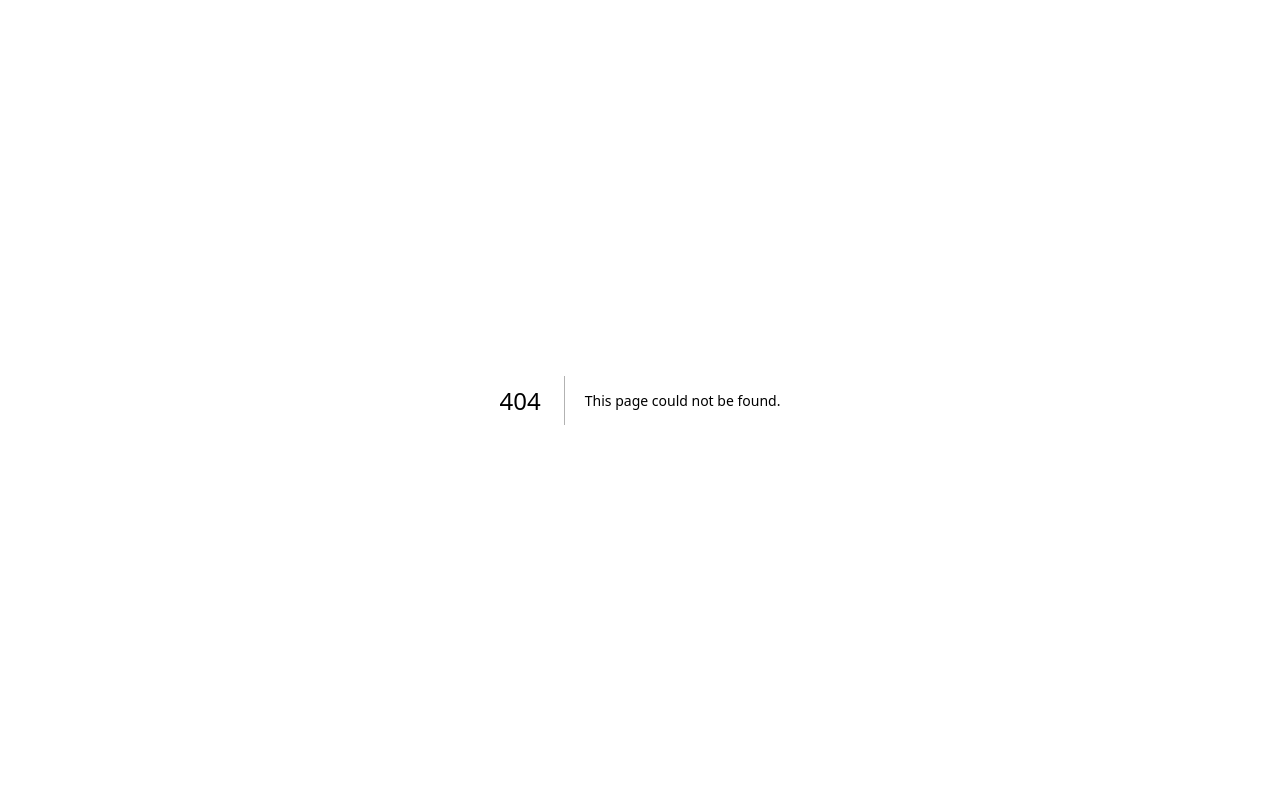
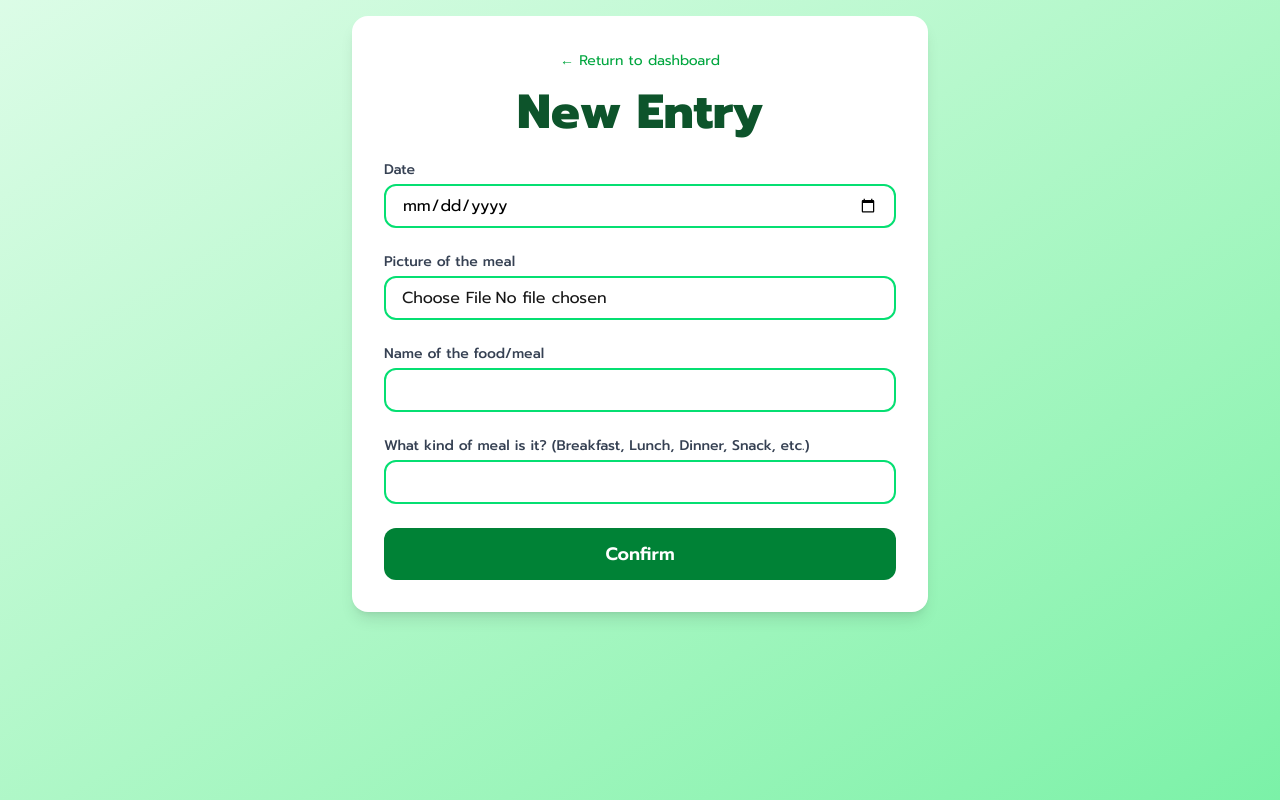
Before and after one commit to Thitibuntana/next-food-tracker-firebase-app, a Next.js app: page /addfood/1 in a window 1280 px wide. Before the commit this address had no page. Built offline with nearby package versions, Linux system fonts and the light colour scheme; no server answers.

Commit message:
Add files via upload

```diff
--- /dev/null
+++ b/app/addfood/[id]/page.tsx
@@ -0,0 +1,197 @@
+"use client";
+
+import { useState } from "react";
+import Link from "next/link";
+import { useRouter } from "next/navigation";
+import { firebasedb } from "@/lib/firebaseConfig";
+import { supabase } from "@/lib/supabaseClient";
+import { collection, addDoc, serverTimestamp } from "firebase/firestore";
+
+export default function AddFoodPage() {
+  const router = useRouter();
+
+  const [formData, setFormData] = useState<{
+    date: string;
+    mealName: string;
+    mealType: string;
+    image: File | null;
+  }>({
+    date: "",
+    mealName: "",
+    mealType: "",
+    image: null,
+  });
+
+  const [imagePreview, setImagePreview] = useState<string | null>(null);
+  const [loading, setLoading] = useState(false);
+  const [error, setError] = useState<string | null>(null);
+
+  const handleChange = (e: React.ChangeEvent<HTMLInputElement>) => {
+    const { name, value, files } = e.target;
+    if (name === "image") {
+      const file = files?.[0] || null;
+      setFormData((prev) => ({ ...prev, image: file }));
+      if (file) {
+        const reader = new FileReader();
+        reader.onloadend = () => setImagePreview(reader.result as string);
+        reader.readAsDataURL(file);
+      } else {
+        setImagePreview(null);
+      }
+    } else {
+      setFormData((prev) => ({ ...prev, [name]: value }));
+    }
+  };
+
+  const handleSubmit = async (e: React.FormEvent<HTMLFormElement>) => {
+    e.preventDefault();
+    setError(null);
+    setLoading(true);
+
+    const { date, mealName, mealType, image } = formData;
+
+    if (!date || !mealName || !mealType) {
+      setError("Please fill in all fields.");
+      setLoading(false);
+      return;
+    }
+
+    const user_id = localStorage.getItem("userId");
+    if (!user_id) {
+      setError("User not found. Please log in again.");
+      router.push("/login");
+      return;
+    }
+
+    try {
+      let imageUrl: string | null = null;
+
+      if (image) {
+        const fileExt = image.name.split(".").pop();
+        const fileName = `${user_id}_${Date.now()}.${fileExt}`;
+        const { error: uploadError } = await supabase.storage
+          .from("food_bk")
+          .upload(fileName, image);
+        if (uploadError) throw uploadError;
+        const { data: publicUrlData } = supabase.storage
+          .from("food_bk")
+          .getPublicUrl(fileName);
+        imageUrl = publicUrlData.publicUrl;
+      }
+
+      await addDoc(collection(firebasedb, "food"), {
+        user_id,
+        meal_name: mealName,
+        meal_type: mealType,
+        date,
+        image_url: imageUrl,
+        created_at: serverTimestamp(),
+        updated_at: serverTimestamp(),
+      });
+
+      alert("Meal added successfully!");
+      router.push("/dashboard");
+    } catch (err) {
+      console.error(err);
+      setError(err instanceof Error ? err.message : "An unexpected error occurred.");
+    } finally {
+      setLoading(false);
+    }
+  };
+
+  return (
+    <div className="min-h-screen bg-gradient-to-br from-green-100 to-green-300 flex flex-col items-center p-4">
+      <div className="w-full max-w-xl bg-white p-8 rounded-2xl shadow-lg">
+        <div className="text-center mb-4">
+          <Link href="/dashboard" className="text-sm text-green-600 hover:underline">
+            ← Return to dashboard
+          </Link>
+        </div>
+
+        <h1 className="text-4xl md:text-5xl font-extrabold text-center text-green-900 mb-6">
+          New Entry
+        </h1>
+
+        {error && (
+          <div className="mb-4 rounded-lg bg-red-100 text-red-700 p-3 text-center border border-red-300">
+            {error}
+          </div>
+        )}
+
+        <form onSubmit={handleSubmit} className="space-y-6">
+          <div>
+            <label htmlFor="date" className="block text-sm font-medium text-gray-700 mb-1">
+              Date
+            </label>
+            <input
+              type="date"
+              name="date"
+              value={formData.date}
+              onChange={handleChange}
+              className="mt-1 block w-full px-4 py-2 border-2 border-green-400 rounded-xl focus:outline-none focus:ring-2 focus:ring-green-600 focus:border-transparent text-black"
+              required
+            />
+          </div>
+
+          <div>
+            <label htmlFor="image" className="block text-sm font-medium text-gray-700 mb-1">
+              Picture of the meal
+            </label>
+            <input
+              type="file"
+              name="image"
+              accept="image/*"
+              onChange={handleChange}
+              className="mt-1 block w-full px-4 py-2 border-2 border-green-400 rounded-xl focus:outline-none focus:ring-2 focus:ring-green-600 focus:border-transparent"
+            />
+            {imagePreview && (
+              <img
+                src={imagePreview}
+                alt="Preview"
+                className="mt-4 w-24 h-24 object-cover rounded-full border border-gray-300"
+              />
+            )}
+          </div>
+
+          <div>
+            <label htmlFor="mealName" className="block text-sm font-medium text-gray-700 mb-1">
+              Name of the food/meal
+            </label>
+            <input
+              type="text"
+              name="mealName"
+              value={formData.mealName}
+              onChange={handleChange}
+              className="mt-1 block w-full px-4 py-2 border-2 border-green-400 rounded-xl focus:outline-none focus:ring-2 focus:ring-green-600 focus:border-transparent text-black"
+              required
+            />
+          </div>
+
+          <div>
+            <label htmlFor="mealType" className="block text-sm font-medium text-gray-700 mb-1">
+              What kind of meal is it? (Breakfast, Lunch, Dinner, Snack, etc.)
+            </label>
+            <input
+              type="text"
+              name="mealType"
+              value={formData.mealType}
+              onChange={handleChange}
+              className="mt-1 block w-full px-4 py-2 border-2 border-green-400 rounded-xl focus:outline-none focus:ring-2 focus:ring-green-600 focus:border-transparent text-black"
+              required
+            />
+          </div>
+
+          <div className="flex w-full justify-center mt-6">
+            <button
+              type="submit"
+              disabled={loading}
+              className="w-full py-3 px-8 text-lg font-semibold rounded-xl text-white bg-green-700 hover:bg-green-800 focus:outline-none focus:ring-2 focus:ring-green-600 focus:ring-offset-2 transition-all duration-300 transform hover:scale-105 disabled:opacity-50"
+            >
+              {loading ? "Saving..." : "Confirm"}
+            </button>
+          </div>
+        </form>
+      </div>
+    </div>
+  );
+}
```
